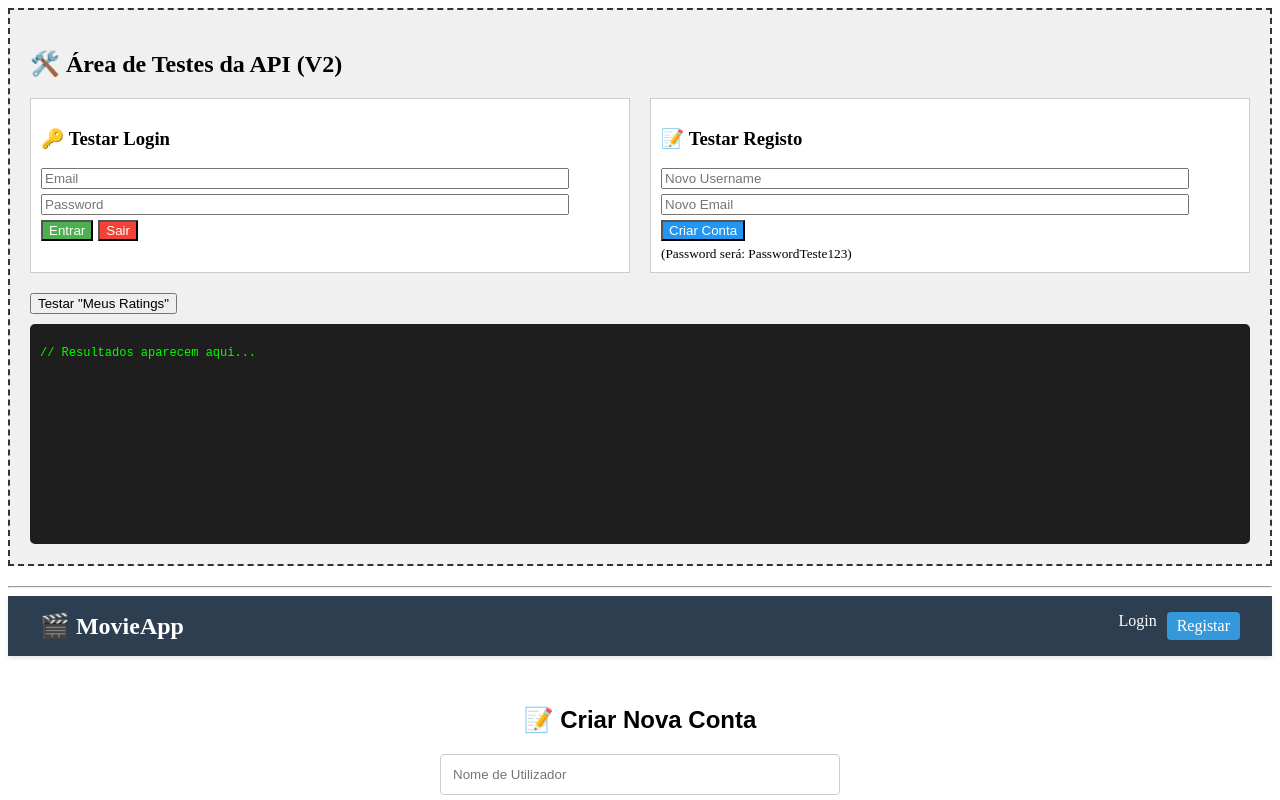
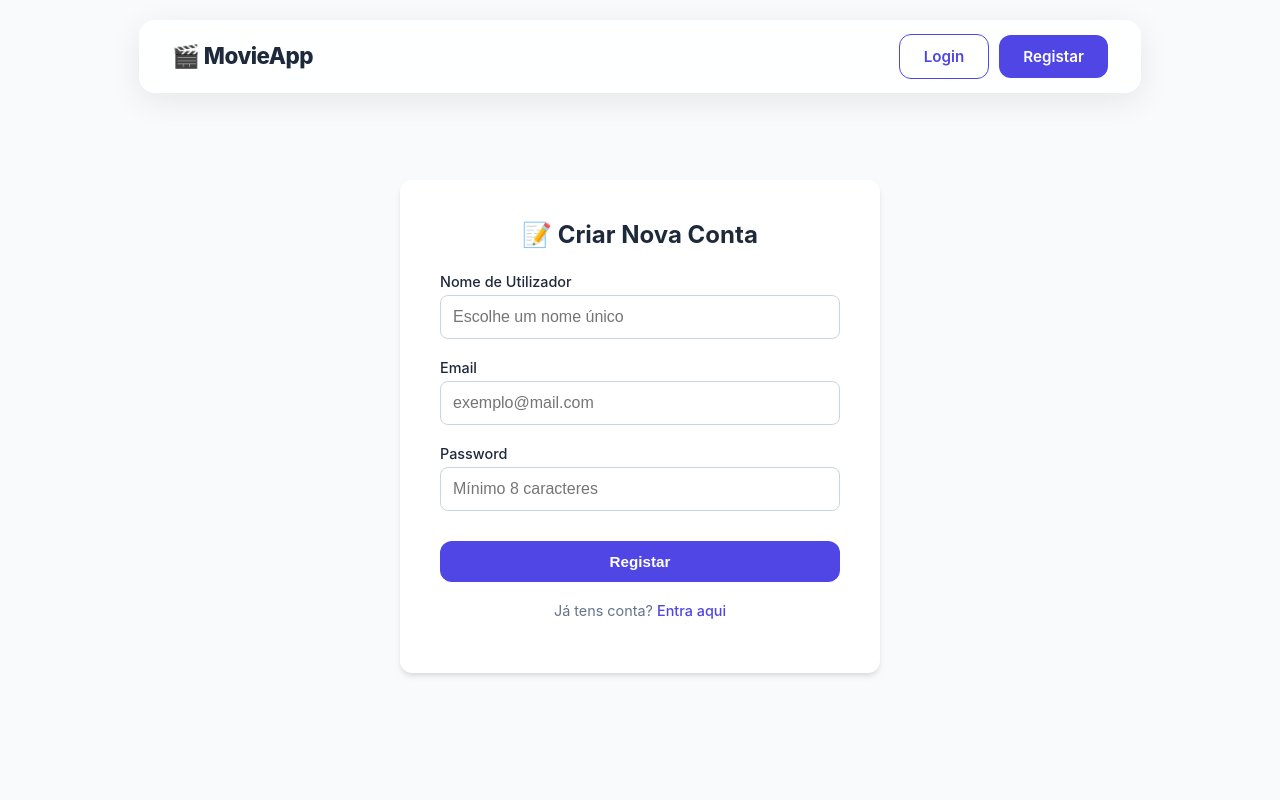
Before and after one commit to thejacknives/ADS, a React app in the folder movieapp/frontend/: page /register in a window 1280 px wide. Shown: the top 800 px of the page. Built offline with nearby package versions, Linux system fonts and the light colour scheme; the HTML template or start-up script is replaced by a standard one.

Commit message:
updated visual identity

```diff
--- a/movieapp/frontend/src/App.tsx
+++ b/movieapp/frontend/src/App.tsx
@@ -175,8 +175,8 @@ function App() {
   return (
     <BrowserRouter>
       {/* --- MODO DE TESTE ATIVO --- */}
-      <ApiTester />
-      <hr />
+      {/* <ApiTester /> */}
+      {/* <hr />  */}
       {/* --------------------------- */}
       <Navbar />
 
--- a/movieapp/frontend/src/components/Navbar.tsx
+++ b/movieapp/frontend/src/components/Navbar.tsx
@@ -3,79 +3,116 @@ import { api } from '../services/api';
 
 export function Navbar() {
   const navigate = useNavigate();
-  // Vamos buscar o nome do utilizador guardado (se existir)
   const username = localStorage.getItem('movieapp_user');
 
   const handleLogout = async () => {
     try {
       await api.logout();
-      // Limpar o nome do utilizador do browser
+    } catch (error) {
+      console.error("Erro logout", error);
+    } finally {
       localStorage.removeItem('movieapp_user');
-      // Redirecionar para o login
       navigate('/login');
-    } catch (error) {
-      console.error("Erro ao sair", error);
     }
   };
 
   return (
-    <nav style={{
-      display: 'flex',
-      justifyContent: 'space-between',
-      alignItems: 'center',
-      padding: '1rem 2rem',
-      backgroundColor: '#2c3e50',
-      color: 'white',
-      boxShadow: '0 2px 4px rgba(0,0,0,0.1)'
-    }}>
-      {/* LADO ESQUERDO: Logo e Links */}
-      <div style={{ display: 'flex', gap: '20px', alignItems: 'center' }}>
-        <h2 style={{ margin: 0, fontSize: '1.5rem' }}>🎬 MovieApp</h2>
+    <nav className="navbar">
+      <div className="nav-content">
+        {/* Esquerda */}
+        <div className="nav-left">
+          <Link to={username ? "/movies" : "/"} className="logo">🎬 MovieApp</Link>
 
-        {/* Só mostramos os links se estiver logado */}
           {username && (
-          <>
-            <Link to="/movies" style={linkStyle}>Filmes</Link>
-            <Link to="/my-ratings" style={linkStyle}>Minhas Avaliações</Link>
-          </>
+            <div className="nav-links">
+              <Link to="/movies">Filmes</Link>
+              <Link to="/my-ratings">Minhas Avaliações</Link>
+            </div>
           )}
         </div>
 
-      {/* LADO DIREITO: Info do User e Logout */}
-      <div style={{ display: 'flex', gap: '15px', alignItems: 'center' }}>
+        {/* Direita */}
+        <div className="nav-right">
           {username ? (
             <>
-            <span style={{ fontWeight: 'bold' }}> {username}</span>
-            <button
-              onClick={handleLogout}
-              style={{
-                padding: '8px 15px',
-                backgroundColor: '#e74c3c',
-                color: 'white',
-                border: 'none',
-                borderRadius: '4px',
-                cursor: 'pointer'
-              }}
-            >
+              <span className="user-welcome">Olá, <strong>{username}</strong></span>
+              <button onClick={handleLogout} className="btn btn-danger" style={{padding: '0.5rem 1rem', fontSize: '0.85rem'}}>
                 Sair
               </button>
             </>
           ) : (
-          // Se não estiver logado, mostra Login/Registo
-          <div style={{ display: 'flex', gap: '10px'}}>
-             <Link to="/login" style={linkStyle}>Login</Link>
-             <Link to="/register" style={{...linkStyle, backgroundColor: '#3498db', padding: '5px 10px', borderRadius: '4px'}}>Registar</Link>
+            <div className="nav-auth">
+               <Link to="/login" className="btn btn-outline" style={{marginRight: '10px'}}>Login</Link>
+               <Link to="/register" className="btn btn-primary">Registar</Link>
             </div>
           )}
         </div>
+      </div>
+
+      {/* CSS Específico da Navbar (Pode ir para index.css se preferires) */}
+      <style>{`
+        .navbar {
+          /* Posição Flutuante */
+          position: fixed;
+          top: 20px;
+          left: 50%;
+          transform: translateX(-50%);
+          z-index: 1000;
+
+          /* Tamanho e Forma */
+          width: 90%;
+          max-width: 1000px;
+          border-radius: 16px;
+
+          /* Visual Moderno (Vidro) */
+          background: rgba(255, 255, 255, 0.85);
+          backdrop-filter: blur(12px);
+          -webkit-backdrop-filter: blur(12px); /* Para Safari */
+
+          /* Sombra Suave */
+          box-shadow: 0 8px 32px rgba(0, 0, 0, 0.08);
+          border: 1px solid rgba(255, 255, 255, 0.5);
+
+          transition: all 0.3s ease;
+        }
+
+        /* Layout Interno */
+        .nav-content {
+          padding: 0.8rem 2rem; /* Um pouco mais compacto */
+          display: flex;
+          justify-content: space-between;
+          align-items: center;
+        }
+
+        .nav-left { display: flex; align-items: center; gap: 2rem; }
+
+        .logo {
+          font-size: 1.4rem;
+          font-weight: 800;
+          color: var(--text-main);
+          text-decoration: none;
+          letter-spacing: -0.5px;
+        }
+
+        .nav-links { display: flex; gap: 1.5rem; }
+        .nav-links a {
+          color: var(--text-secondary);
+          font-weight: 500;
+          font-size: 0.95rem;
+          transition: color 0.2s;
+        }
+        .nav-links a:hover { color: var(--primary); }
+
+        .nav-right { display: flex; align-items: center; gap: 1rem; }
+        .user-welcome { color: var(--text-secondary); font-size: 0.9rem; margin-right: 5px; }
+
+        /* Responsividade para telemóvel */
+        @media (max-width: 768px) {
+          .navbar { width: 95%; top: 10px; }
+          .nav-content { padding: 0.8rem 1rem; }
+          .user-welcome { display: none; } /* Esconde o "Olá user" em ecrãs pequenos */
+        }
+      `}</style>
     </nav>
   );
 }
-
-// Estilo simples para os links
-const linkStyle = {
-  color: 'white',
-  textDecoration: 'none',
-  fontSize: '1rem',
-  transition: 'opacity 0.2s',
-};
--- a/movieapp/frontend/src/index.css
+++ b/movieapp/frontend/src/index.css
@@ -14,13 +14,17 @@
   --shadow: 0 4px 6px -1px rgba(0, 0, 0, 0.1), 0 2px 4px -1px rgba(0, 0, 0, 0.06);
 }
 
+/* src/index.css */
+
 body {
   margin: 0;
-  font-family: 'Inter', system-ui, -apple-system, sans-serif;
+  font-family: 'Inter', system-ui, sans-serif;
   background-color: var(--bg-color);
   color: var(--text-main);
-  -webkit-font-smoothing: antialiased;
+  padding-top: 100px;
 }
+
+/* ... resto do CSS ... */
 
 /* --- Componentes Reutilizáveis --- */
 
--- a/movieapp/frontend/src/main.tsx
+++ b/movieapp/frontend/src/main.tsx
@@ -1,6 +1,7 @@
 import React from 'react'
 import ReactDOM from 'react-dom/client'
 import App from './App'
+import './index.css'
 
 ReactDOM.createRoot(document.getElementById('root')!).render(
   <React.StrictMode>
--- a/movieapp/frontend/src/pages/Login.tsx
+++ b/movieapp/frontend/src/pages/Login.tsx
@@ -1,4 +1,3 @@
-// src/pages/Login.tsx
 import { useState } from 'react';
 import { api } from '../services/api';
 import { useNavigate, Link } from 'react-router-dom';
@@ -8,7 +7,6 @@ export function Login() {
   const [password, setPassword] = useState('');
   const [error, setError] = useState('');
   const [loading, setLoading] = useState(false);
-
   const navigate = useNavigate();
 
   const handleSubmit = async (e: React.FormEvent) => {
@@ -18,9 +16,12 @@ export function Login() {
 
     try {
       const data = await api.login({ email, password });
+
+      // Guardar nome para a Navbar
       if (data.user && data.user.username) {
         localStorage.setItem('movieapp_user', data.user.username);
       }
+
       navigate('/movies');
     } catch (err: any) {
       setError(err.message || 'Erro ao entrar');
@@ -30,31 +31,55 @@ export function Login() {
   };
 
   return (
-    <div style={{ maxWidth: '400px', margin: '50px auto', textAlign: 'center' }}>
-      <h2>🎬 Entrar no MovieApp</h2>
-      {error && <div style={{ color: 'red', marginBottom: '10px' }}>{error}</div>}
-      <form onSubmit={handleSubmit} style={{ display: 'flex', flexDirection: 'column', gap: '15px' }}>
+    // 1. AQUI: Usamos a classe 'auth-container' em vez de style={{...}}
+    <div className="auth-container">
+      <h2 style={{ marginBottom: '1.5rem' }}>Bem-vindo de volta! 👋</h2>
+
+      {/* 2. AQUI: Usamos 'alert alert-error' para a mensagem vermelha */}
+      {error && <div className="alert alert-error">{error}</div>}
+
+      <form onSubmit={handleSubmit}>
+        {/* 3. AQUI: Envolvemos cada input num 'form-group' para dar espaço */}
+        <div className="form-group">
+          <label style={{ display: 'block', marginBottom: '5px', fontWeight: '500', fontSize: '0.9rem' }}>
+            Email
+          </label>
           <input
+            className="input-field" // <--- Classe do CSS global
             type="email"
-          placeholder="O teu email"
             value={email}
             onChange={(e) => setEmail(e.target.value)}
             required
-          style={{ padding: '10px' }}
+            placeholder="exemplo@mail.com"
           />
+        </div>
+
+        <div className="form-group">
+          <label style={{ display: 'block', marginBottom: '5px', fontWeight: '500', fontSize: '0.9rem' }}>
+            Password
+          </label>
           <input
+            className="input-field" // <--- Classe do CSS global
             type="password"
-          placeholder="A tua password"
             value={password}
             onChange={(e) => setPassword(e.target.value)}
             required
-          style={{ padding: '10px' }}
+            placeholder="••••••••"
           />
-        <button type="submit" disabled={loading} style={{ padding: '10px', cursor: 'pointer' }}>
-          {loading ? 'A entrar...' : 'Login'}
+        </div>
+
+        {/* 4. AQUI: Botão com estilo 'btn btn-primary' */}
+        <button
+          type="submit"
+          className="btn btn-primary"
+          style={{ width: '100%', marginTop: '10px' }}
+          disabled={loading}
+        >
+          {loading ? 'A entrar...' : 'Entrar'}
         </button>
       </form>
-      <p style={{ marginTop: '20px' }}>
+
+      <p style={{ marginTop: '20px', fontSize: '0.9rem', color: '#64748b' }}>
         Ainda não tens conta? <Link to="/register">Regista-te aqui</Link>
       </p>
     </div>
--- a/movieapp/frontend/src/pages/Register.tsx
+++ b/movieapp/frontend/src/pages/Register.tsx
@@ -10,7 +10,7 @@ export function Register() {
   });
 
   const [error, setError] = useState('');
-  const [success, setSuccess] = useState(''); // <--- Nova variável para sucesso
+  const [success, setSuccess] = useState('');
   const [loading, setLoading] = useState(false);
 
   const navigate = useNavigate();
@@ -31,104 +31,92 @@ export function Register() {
     try {
       await api.register(formData);
 
-      // Em vez de alert, mostramos a mensagem na página
-      setSuccess('Conta criada com sucesso! A redirecionar para o login...');
+      setSuccess('Conta criada com sucesso! A redirecionar...');
 
-      // Esperamos 2 segundos para o utilizador ler, e só depois mudamos de página
+      // Espera 2 segundos antes de ir para o login
       setTimeout(() => {
         navigate('/login');
       }, 2000);
 
     } catch (err: any) {
       setError(err.message || 'Erro ao criar conta.');
-      setLoading(false); // Só paramos o loading se der erro (no sucesso mantemos para não deixar editar)
+      setLoading(false);
     }
   };
 
   return (
-    <div style={{ maxWidth: '400px', margin: '50px auto', textAlign: 'center', fontFamily: 'Arial, sans-serif' }}>
-      <h2>📝 Criar Nova Conta</h2>
+    <div className="auth-container">
+      <h2 style={{ marginBottom: '1.5rem' }}>📝 Criar Nova Conta</h2>
 
-      {/* Mensagem de Erro (Vermelho) */}
-      {error && (
-        <div style={{
-          color: '#721c24',
-          backgroundColor: '#f8d7da',
-          border: '1px solid #f5c6cb',
-          marginBottom: '15px',
-          padding: '10px',
-          borderRadius: '4px'
-        }}>
-          {error}
-        </div>
-      )}
+      {/* Mensagens de Alerta usando classes CSS */}
+      {error && <div className="alert alert-error">{error}</div>}
+      {success && <div className="alert alert-success">{success}</div>}
 
-      {/* Mensagem de Sucesso (Verde) */}
-      {success && (
-        <div style={{
-          color: '#155724',
-          backgroundColor: '#d4edda',
-          border: '1px solid #c3e6cb',
-          marginBottom: '15px',
-          padding: '10px',
-          borderRadius: '4px'
-        }}>
-          {success}
-        </div>
-      )}
+      <form onSubmit={handleSubmit}>
 
-      <form onSubmit={handleSubmit} style={{ display: 'flex', flexDirection: 'column', gap: '15px' }}>
+        {/* Campo Username */}
+        <div className="form-group">
+          <label style={{ display: 'block', marginBottom: '5px', fontWeight: '500', fontSize: '0.9rem' }}>
+            Nome de Utilizador
+          </label>
           <input
+            className="input-field"
             name="username"
-          placeholder="Nome de Utilizador"
             value={formData.username}
             onChange={handleChange}
             required
-          disabled={loading || success !== ''} // Bloqueia inputs durante o loading ou sucesso
-          style={{ padding: '12px', borderRadius: '4px', border: '1px solid #ccc' }}
+            disabled={loading || success !== ''}
+            placeholder="Escolhe um nome único"
           />
+        </div>
+
+        {/* Campo Email */}
+        <div className="form-group">
+          <label style={{ display: 'block', marginBottom: '5px', fontWeight: '500', fontSize: '0.9rem' }}>
+            Email
+          </label>
           <input
+            className="input-field"
             name="email"
             type="email"
-          placeholder="Email"
             value={formData.email}
             onChange={handleChange}
             required
             disabled={loading || success !== ''}
-          style={{ padding: '12px', borderRadius: '4px', border: '1px solid #ccc' }}
+            placeholder="exemplo@mail.com"
           />
+        </div>
+
+        {/* Campo Password */}
+        <div className="form-group">
+          <label style={{ display: 'block', marginBottom: '5px', fontWeight: '500', fontSize: '0.9rem' }}>
+            Password
+          </label>
           <input
+            className="input-field"
             name="password"
             type="password"
-          placeholder="Password"
             value={formData.password}
             onChange={handleChange}
             required
             disabled={loading || success !== ''}
-          style={{ padding: '12px', borderRadius: '4px', border: '1px solid #ccc' }}
+            placeholder="Mínimo 8 caracteres"
           />
+        </div>
 
+        {/* Botão de Ação */}
         <button
           type="submit"
+          className="btn btn-primary"
+          style={{ width: '100%', marginTop: '10px' }}
           disabled={loading || success !== ''}
-          style={{
-            padding: '12px',
-            cursor: (loading || success !== '') ? 'not-allowed' : 'pointer',
-            backgroundColor: success ? '#28a745' : '#2196F3', // Fica verde se tiver sucesso
-            color: 'white',
-            border: 'none',
-            borderRadius: '4px',
-            fontSize: '16px',
-            fontWeight: 'bold',
-            transition: 'background-color 0.3s'
-          }}
         >
-          {success ? 'Sucesso!' : (loading ? 'A criar conta...' : 'Registar')}
+          {success ? 'Sucesso! 🚀' : (loading ? 'A criar conta...' : 'Registar')}
         </button>
       </form>
 
-      <p style={{ marginTop: '20px', color: '#666' }}>
-        Já tens conta? <Link to="/login" style={{ color: '#2196F3', textDecoration: 'none' }}>Entra aqui</Link>
+      <p style={{ marginTop: '20px', fontSize: '0.9rem', color: '#64748b' }}>
+        Já tens conta? <Link to="/login">Entra aqui</Link>
       </p>
     </div>
   );
```
Also changed, not shown: movieapp/frontend/src/pages/MyRatings.tsx (+40 -61 lines). Lines whose indentation alone changed are shown as unchanged.
